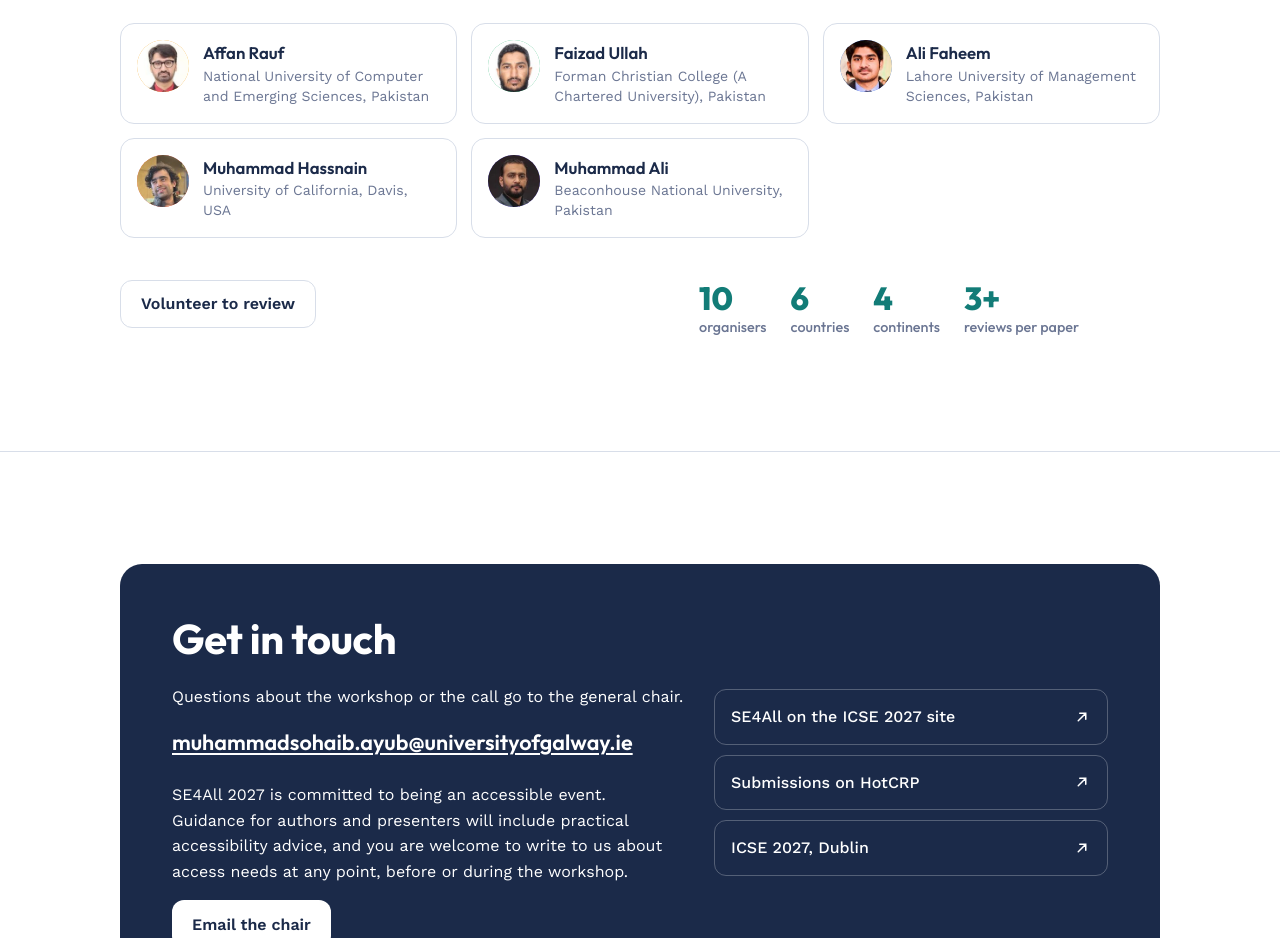
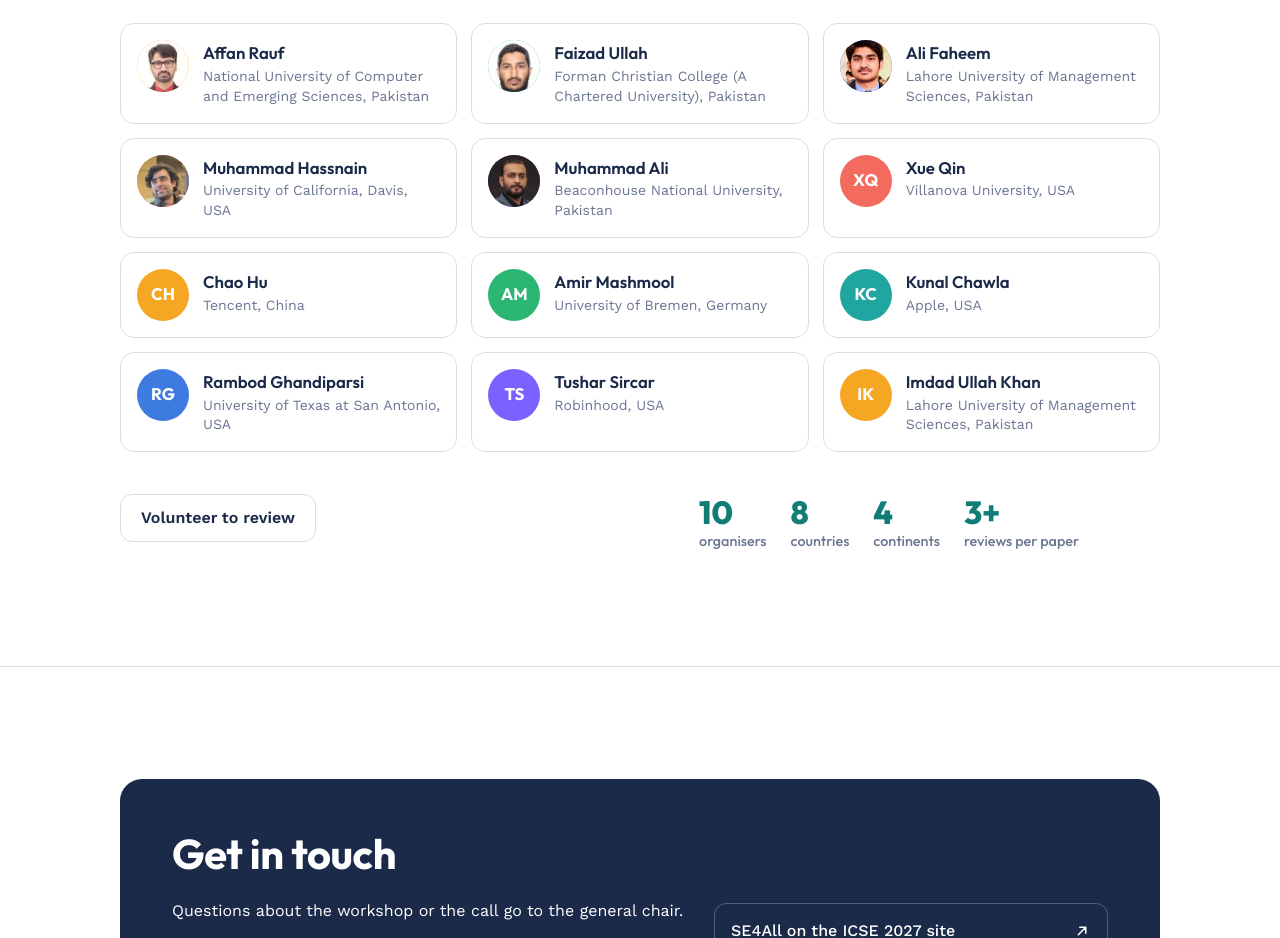
Before and after one commit to se4all/se4all.github.io, a plain HTML site: page index.html in a window 1280 px wide. Shown: the part 5560-6498 px from the top of the page. Drawn offline with nearby package versions, Linux system fonts and the light colour scheme.

Commit message:
Add seven programme committee members

```diff
--- a/index.html
+++ b/index.html
@@ -465,6 +465,13 @@ footer .stmt{max-width:70ch;margin-top:14px}
       <div class="person" style="--c:var(--ring-5)"><div class="av" aria-hidden="true"><img src="assets/organisers/ali-faheem.jpg" alt="" width="120" height="120" loading="lazy"></div><div><b>Ali Faheem</b><div class="aff">Lahore University of Management Sciences, Pakistan</div></div></div>
       <div class="person" style="--c:var(--ring-1)"><div class="av" aria-hidden="true"><img src="assets/organisers/muhammad-hassnain.jpg" alt="" width="120" height="120" loading="lazy"></div><div><b>Muhammad Hassnain</b><div class="aff">University of California, Davis, USA</div></div></div>
       <div class="person" style="--c:var(--ring-6)"><div class="av" aria-hidden="true"><img src="assets/organisers/muhammad-ali.jpg" alt="" width="120" height="120" loading="lazy"></div><div><b>Muhammad Ali</b><div class="aff">Beaconhouse National University, Pakistan</div></div></div>
+      <div class="person" style="--c:var(--ring-1)"><div class="av" aria-hidden="true">XQ</div><div><b>Xue Qin</b><div class="aff">Villanova University, USA</div></div></div>
+      <div class="person" style="--c:var(--ring-2)"><div class="av" aria-hidden="true">CH</div><div><b>Chao Hu</b><div class="aff">Tencent, China</div></div></div>
+      <div class="person" style="--c:var(--ring-3)"><div class="av" aria-hidden="true">AM</div><div><b>Amir Mashmool</b><div class="aff">University of Bremen, Germany</div></div></div>
+      <div class="person" style="--c:var(--ring-4)"><div class="av" aria-hidden="true">KC</div><div><b>Kunal Chawla</b><div class="aff">Apple, USA</div></div></div>
+      <div class="person" style="--c:var(--ring-5)"><div class="av" aria-hidden="true">RG</div><div><b>Rambod Ghandiparsi</b><div class="aff">University of Texas at San Antonio, USA</div></div></div>
+      <div class="person" style="--c:var(--ring-6)"><div class="av" aria-hidden="true">TS</div><div><b>Tushar Sircar</b><div class="aff">Robinhood, USA</div></div></div>
+      <div class="person" style="--c:var(--ring-2)"><div class="av" aria-hidden="true">IK</div><div><b>Imdad Ullah Khan</b><div class="aff">Lahore University of Management Sciences, Pakistan</div></div></div>
     </div>
     <div class="pc">
       <div>
@@ -472,7 +479,7 @@ footer .stmt{max-width:70ch;margin-top:14px}
       </div>
       <div class="stat-row" aria-label="Committee at a glance">
         <div class="stat"><b>10</b><span>organisers</span></div>
-        <div class="stat"><b>6</b><span>countries</span></div>
+        <div class="stat"><b>8</b><span>countries</span></div>
         <div class="stat"><b>4</b><span>continents</span></div>
         <div class="stat"><b>3+</b><span>reviews per paper</span></div>
       </div>
```
